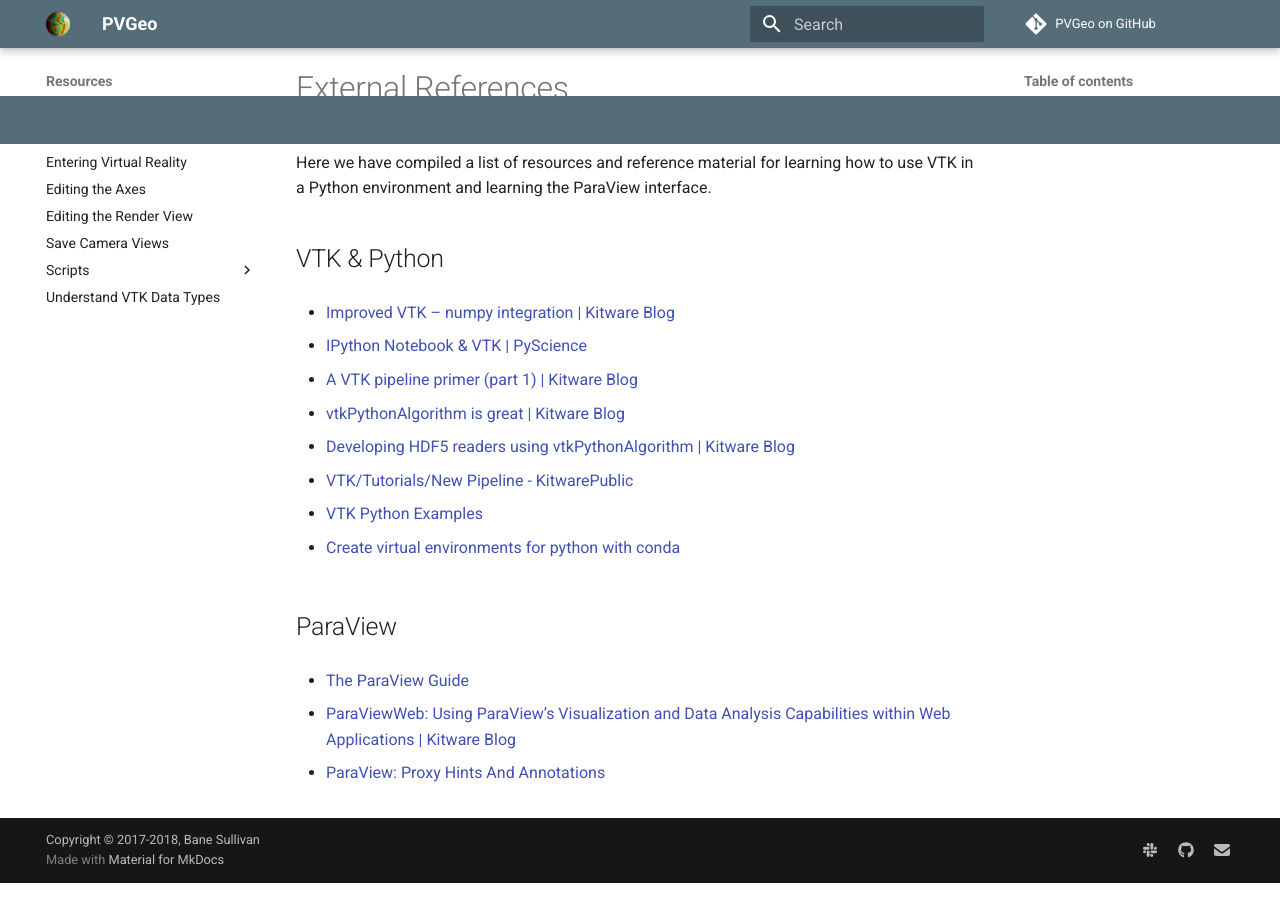
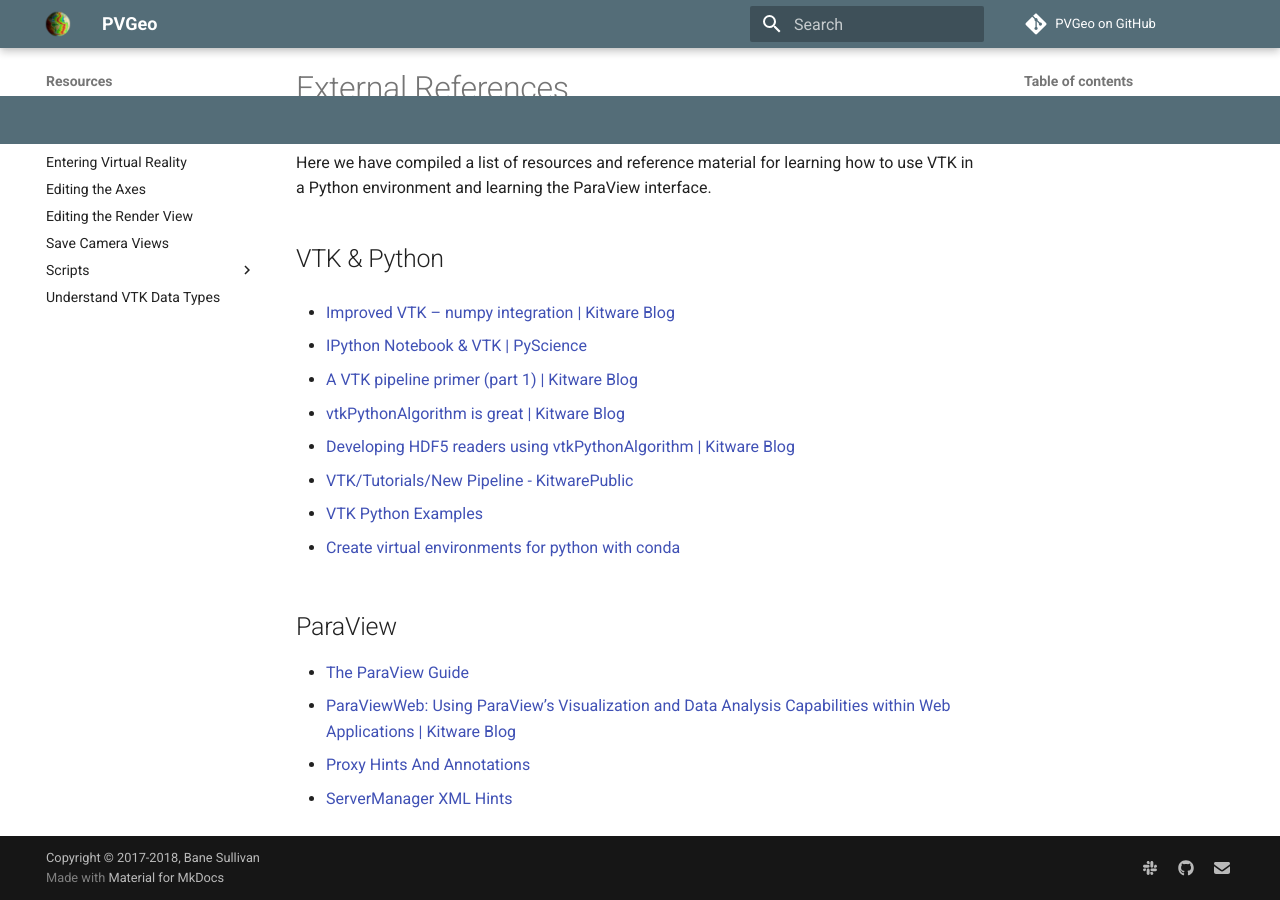
Before and after one commit to OpenGeoVis/PVGeo-Docs, an MkDocs documentation site: the page built from docs/resources/references.md, in a window 1280 px wide and 900 px high, scrolled down 186 px. Built offline with MkDocs 1.6.1 and Material for MkDocs 9.7.7, drawn with Linux system fonts in a browser that asks for light colours; comment, search, counter and statistics services are not loaded; old or Windows-style settings are respelled for this version of MkDocs.

Commit message:
More reference material

```diff
--- a/docs/resources/references.md
+++ b/docs/resources/references.md
@@ -24,7 +24,6 @@
 ## ParaView
 
 - [The ParaView Guide](https://www.paraview.org/paraview-guide/)
-
 - [ParaViewWeb: Using ParaView’s Visualization and Data Analysis Capabilities within Web Applications | Kitware Blog](https://blog.kitware.com/paraviewweb-using-paraviews-visualization-and-data-analysis-capabilities-within-web-applications/)
-
-- [ParaView: Proxy Hints And Annotations](https://www.paraview.org/ParaView/Doc/Nightly/www/cxx-doc/ProxyHints.html)
+- [Proxy Hints And Annotations](https://www.paraview.org/ParaView/Doc/Nightly/www/cxx-doc/ProxyHints.html)
+- [ServerManager XML Hints](https://www.paraview.org/Wiki/ServerManager_XML_Hints)
```
